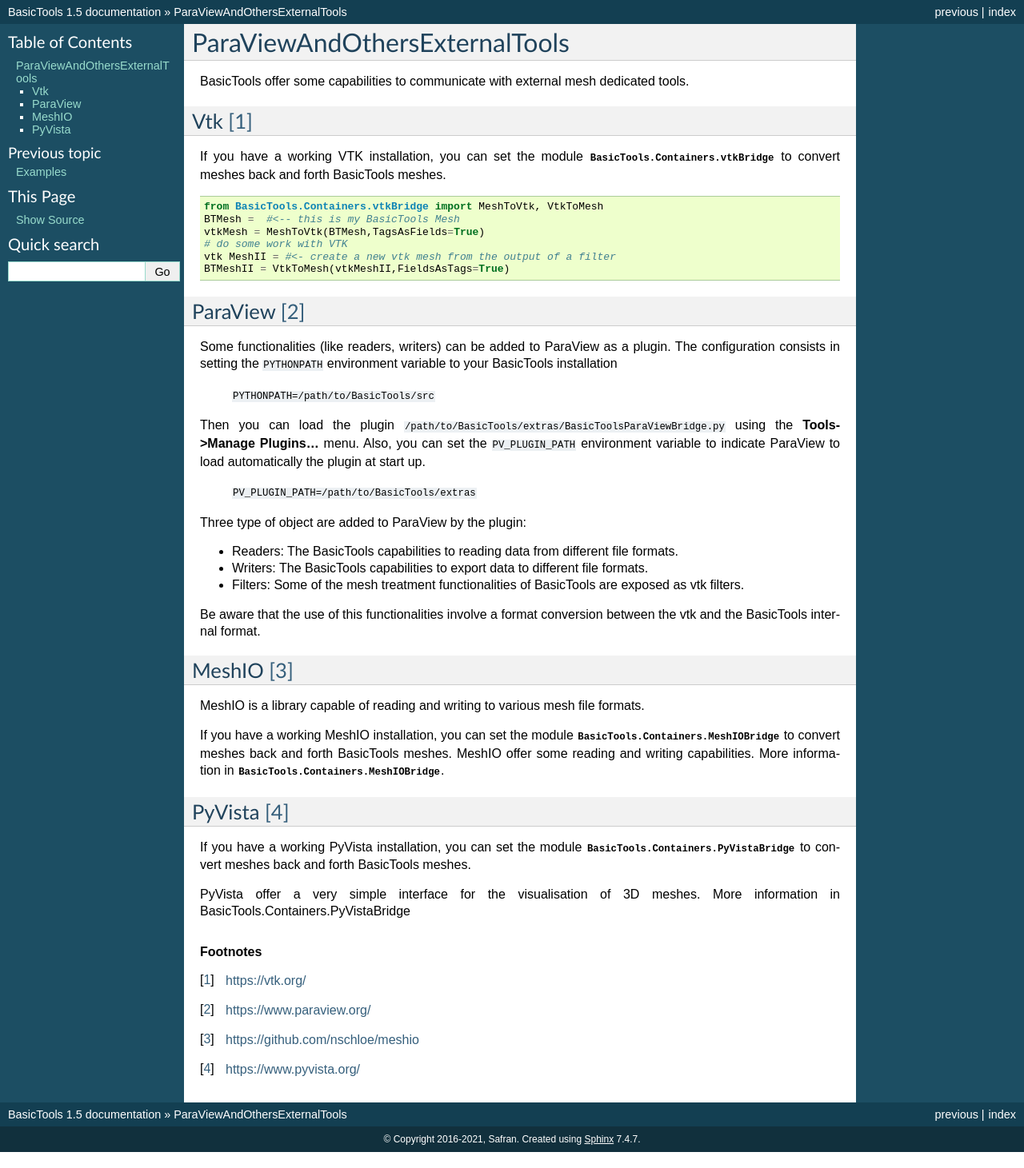
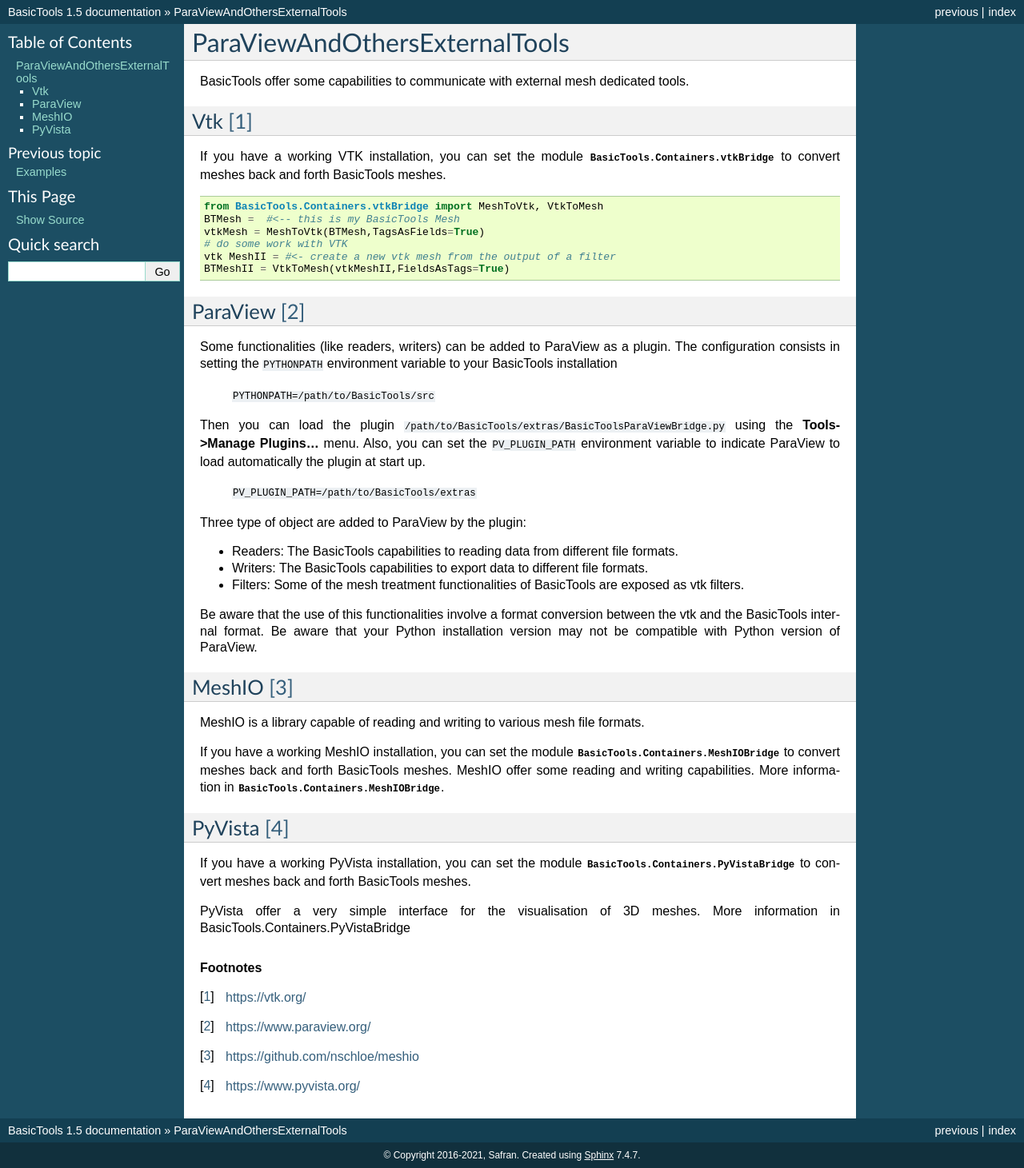
Before and after one commit to basileMarchand/basictools-frozen, a Sphinx documentation site: the page built from docs/ParaViewAndOthersExternalTools.rst, in a window 1280 px wide. Shown: the whole page at 80% size. Built offline with Sphinx 7.4.7, drawn with Linux system fonts in a browser that asks for light colours; pages that are not in the unit, such as notebooks, are missing from menus.

Commit message:
(ParaViewAndOthersExternalTools.rst) Add warning about compatiblitity

```diff
--- a/docs/ParaViewAndOthersExternalTools.rst
+++ b/docs/ParaViewAndOthersExternalTools.rst
@@ -37,6 +37,7 @@
 * Filters: Some of the mesh treatment functionalities of BasicTools are exposed as vtk filters.
 
 Be aware that the use of this functionalities involve a format conversion between the vtk and the BasicTools internal format.
+Be aware that your Python installation version may not be compatible with Python version of ParaView.
 
 
 MeshIO [#meshio]_
```
